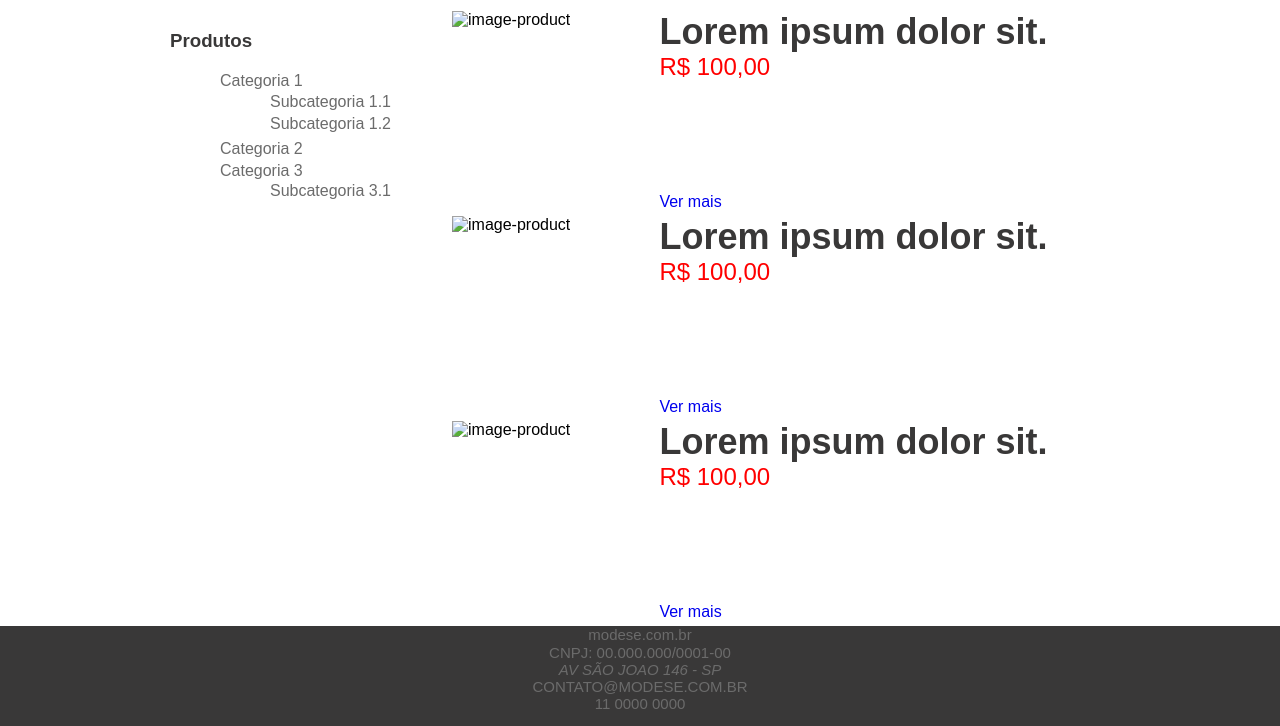
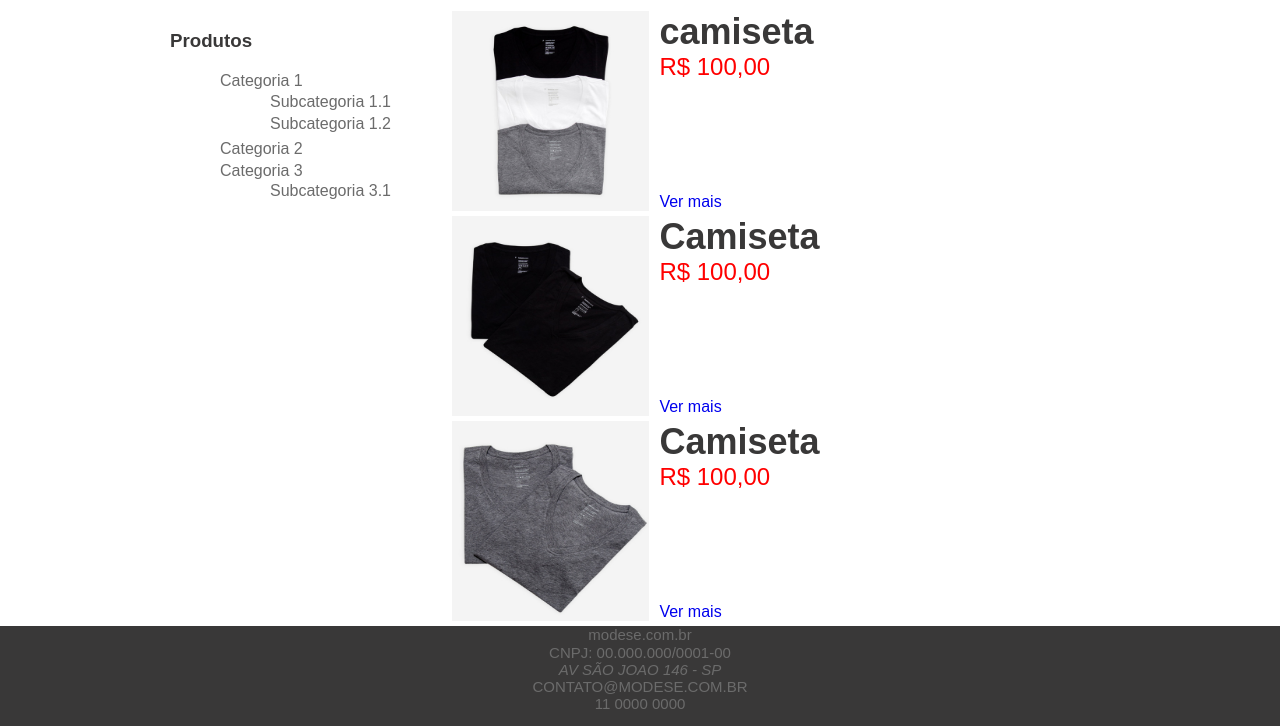
Before and after one commit to fellipevalerio/ModeSe, a plain HTML site: page src/index.html in a window 1280 px wide. Shown: the part 97-823 px from the top of the page. Drawn offline with Linux system fonts and the light colour scheme.

Commit message:
Adicionando imagens de produtos

```diff
--- a/src/index.html
+++ b/src/index.html
@@ -65,30 +65,30 @@
             <section id="products-list">
                 <div class="product-card">
                     <div class="product-image">
-                        <img width="180px;" height="200px;" src="" alt="image-product">
+                        <img width="180px;" height="200px;" src="images/produto1.jpg" alt="image-product1">
                     </div>
                     <div class="product-info">
-                        <h6>Lorem ipsum dolor sit.</h6>
+                        <h6>camiseta</h6>
                         <span>R$ 100,00</span>
                         <a href="#">Ver mais</a>
                     </div>
                 </div>
                 <div class="product-card">
                     <div class="product-image">
-                        <img width="180px;" height="200px;" src="" alt="image-product">
+                        <img width="180px;" height="200px;" src="images/produto2.jpg" alt="image-product2">
                     </div>
                     <div class="product-info">
-                        <h6>Lorem ipsum dolor sit.</h6>
+                        <h6>Camiseta </h6>
                         <span>R$ 100,00</span>
                         <a href="#">Ver mais</a>
                     </div>
                 </div>
                 <div class="product-card">
                     <div class="product-image">
-                        <img width="180px;" height="200px;" src="" alt="image-product">
+                        <img width="180px;" height="200px;" src="images/produto3.jpg" alt="image-product3">
                     </div>
                     <div class="product-info">
-                        <h6>Lorem ipsum dolor sit.</h6>
+                        <h6>Camiseta</h6>
                         <span>R$ 100,00</span>
                         <a href="#">Ver mais</a>
                     </div>
```
Also changed, not shown: src/images/produto1.jpg (added), src/images/produto2.jpg (added), src/images/produto3.jpg (added).
